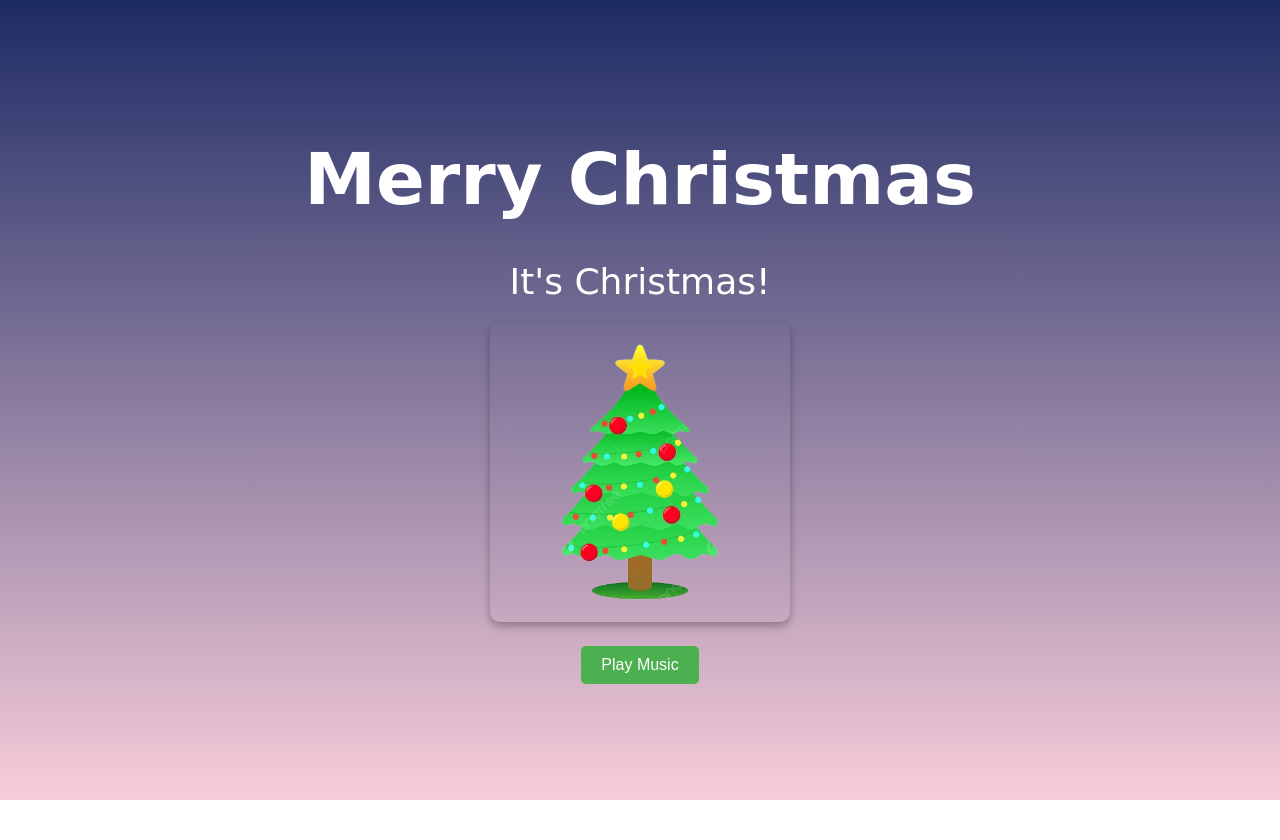
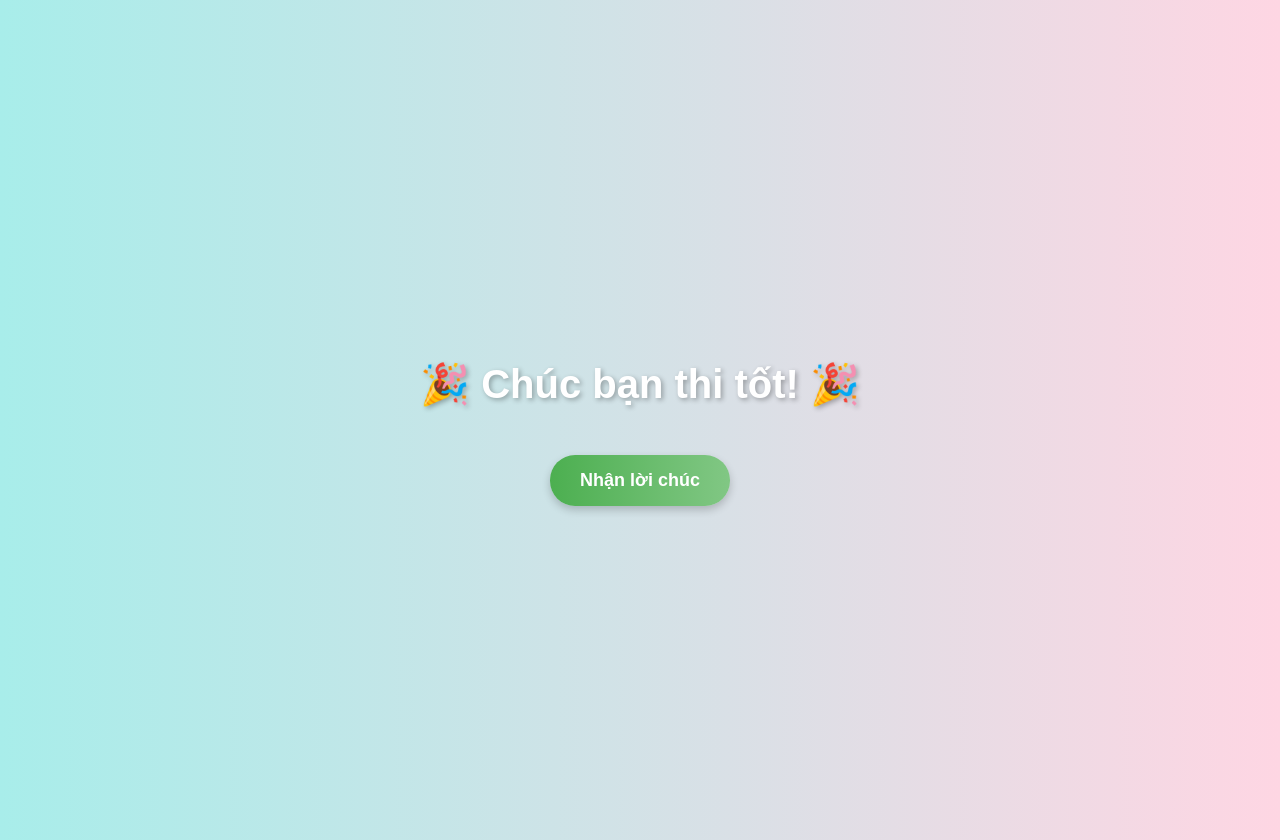
Before and after one commit to HTN7/-, a plain HTML site: page index.html in a window 1280 px wide. Before the commit the page ends 800 px from the top, so only its background shows below. Drawn offline with Linux system fonts and the light colour scheme.

Commit message:
Update index.html

```diff
--- a/index.html
+++ b/index.html
@@ -1,114 +1,108 @@
 <!DOCTYPE html>
-<html lang="en">
+<html lang="vi">
 <head>
     <meta charset="UTF-8">
     <meta name="viewport" content="width=device-width, initial-scale=1.0">
-    <title>Merry Christmas Countdown</title>
+    <title>Thiệp chúc mừng</title>
     <style>
-        body, html {
+        body {
+            font-family: 'Arial', sans-serif;
+            text-align: center;
+            background: linear-gradient(to right, #a8edea, #fed6e3);
+            color: #333;
+            padding: 20px;
             margin: 0;
-            padding: 0;
-            width: 100%;
-            height: 100%;
-            background: linear-gradient(to bottom, #1d2b64, #f8cdda);
+            min-height: 100vh;
             display: flex;
             flex-direction: column;
             justify-content: center;
             align-items: center;
-            font-family: 'Ephesis', cursive;
+        }
+        h1 {
             color: #ffffff;
-            overflow: hidden;
-        }
-        .text {
-            font-size: 72px;
-            margin: 20px;
-            animation: fadeInText 3s ease-in 6s;
-        }
-        @keyframes fadeInText {
-            to { opacity: 1; }
-        }
-        .countdown {
-            font-size: 36px;
-            margin-top: 20px;
-        }
-        .music-control {
-            margin-top: 20px;
+            font-size: 2.5em;
+            text-shadow: 2px 2px 5px rgba(0, 0, 0, 0.3);
         }
         button {
-            font-size: 16px;
-            padding: 10px 20px;
-            background-color: #4caf50;
+            background: linear-gradient(90deg, #4CAF50, #81c784);
             color: white;
             border: none;
-            border-radius: 5px;
+            padding: 15px 30px;
+            font-size: 18px;
+            font-weight: bold;
+            border-radius: 25px;
             cursor: pointer;
+            margin-top: 20px;
+            box-shadow: 0px 4px 8px rgba(0, 0, 0, 0.2);
+            transition: all 0.3s ease;
         }
         button:hover {
-            background-color: #45a049;
+            background: linear-gradient(90deg, #45a049, #66bb6a);
+            transform: scale(1.05);
+            box-shadow: 0px 6px 12px rgba(0, 0, 0, 0.3);
         }
-        .image-container {
-            margin-top: 20px;
+        #card {
+            display: none;
+            background: white;
+            width: 80%;
+            max-width: 400px;
+            padding: 20px;
+            border-radius: 15px;
+            box-shadow: 0px 10px 20px rgba(0, 0, 0, 0.2);
+            text-align: center;
+            position: relative;
+            animation: fadeIn 0.5s ease forwards;
         }
-        .image-container img {
-            width: 300px;
-            height: auto;
-            border-radius: 10px;
-            box-shadow: 0 4px 8px rgba(0, 0, 0, 0.3);
+        #card h2 {
+            color: #4CAF50;
+            margin-bottom: 20px;
+        }
+        #message {
+            font-size: 18px;
+            color: #555;
+            opacity: 0;
+            transform: translateY(20px);
+            transition: opacity 0.8s ease, transform 0.8s ease;
+        }
+        #message.show {
+            opacity: 1;
+            transform: translateY(0);
+        }
+        @keyframes fadeIn {
+            from {
+                opacity: 0;
+                transform: scale(0.8);
+            }
+            to {
+                opacity: 1;
+                transform: scale(1);
+            }
         }
     </style>
 </head>
 <body>
-    <h1 class="text">Merry Christmas</h1>
-    <div class="countdown" id="countdown">Loading...</div>
+    <h1>🎉 Chúc bạn thi tốt! 🎉</h1>
+    <button onclick="showCard()">Nhận lời chúc</button>
 
-    <!-- Hiển thị ảnh -->
-    <div class="image-container" id="imageContainer">
-        <img src="anh.png" alt="Christmas Image" id="uploadedImage">
-    </div>
-
-    <div class="music-control">
-        <button id="playPauseBtn">Play Music</button>
-        <audio id="backgroundMusic" loop>
-            <source src="https://cdn.glitch.global/23787dde-8e9a-490d-9e53-856d623006bb/nhac.mp3?v=1734410819495" type="audio/mpeg">
-            Your browser does not support the audio element.
-        </audio>
+    <div id="card">
+        <h2>Thiệp chúc mừng</h2>
+        <div id="message">🌟 Lời chúc của bạn sẽ xuất hiện ở đây! 🌟</div>
     </div>
 
     <script>
-        // Countdown Function
-        function updateCountdown() {
-            const targetDate = new Date("December 25, 2024 00:00:00").getTime();
-            const now = new Date().getTime();
-            const difference = targetDate - now;
+        function showCard() {
+            const card = document.getElementById('card');
+            const message = document.getElementById('message');
 
-            if (difference <= 0) {
-                document.getElementById("countdown").innerHTML = "It's Christmas!";
-                return;
-            }
+            // Hiển thị thiệp
+            card.style.display = 'block';
 
-            const days = Math.floor(difference / (1000 * 60 * 60 * 24));
-            const hours = Math.floor((difference % (1000 * 60 * 60 * 24)) / (1000 * 60 * 60));
-            const minutes = Math.floor((difference % (1000 * 60 * 60)) / (1000 * 60));
-            const seconds = Math.floor((difference % (1000 * 60)) / 1000);
-
-            document.getElementById("countdown").innerHTML =
-                `${days} Days ${hours} Hours ${minutes} Minutes ${seconds} Seconds`;
+            // Hiện dần lời chúc sau khi thiệp xuất hiện
+            setTimeout(() => {
+                message.innerText = "🌟 Hãy tự tin, bình tĩnh và làm bài thật tốt nhé! Chúc bạn đạt được kết quả như mong muốn! 🌟";
+                message.classList.add('show');
+            }, 500); // Delay 500ms để tạo hiệu ứng
         }
-        setInterval(updateCountdown, 1000);
-
-        // Music Play/Pause Button
-        const playPauseBtn = document.getElementById("playPauseBtn");
-        const backgroundMusic = document.getElementById("backgroundMusic");
-
-        playPauseBtn.addEventListener("click", () => {
-            if (backgroundMusic.paused) {
-                backgroundMusic.play();
-                playPauseBtn.textContent = "Pause Music";
-            } else {
-                backgroundMusic.pause();
-                playPauseBtn.textContent = "Play Music";
-            }
-        });
     </script>
 </body>
 </html>
```
